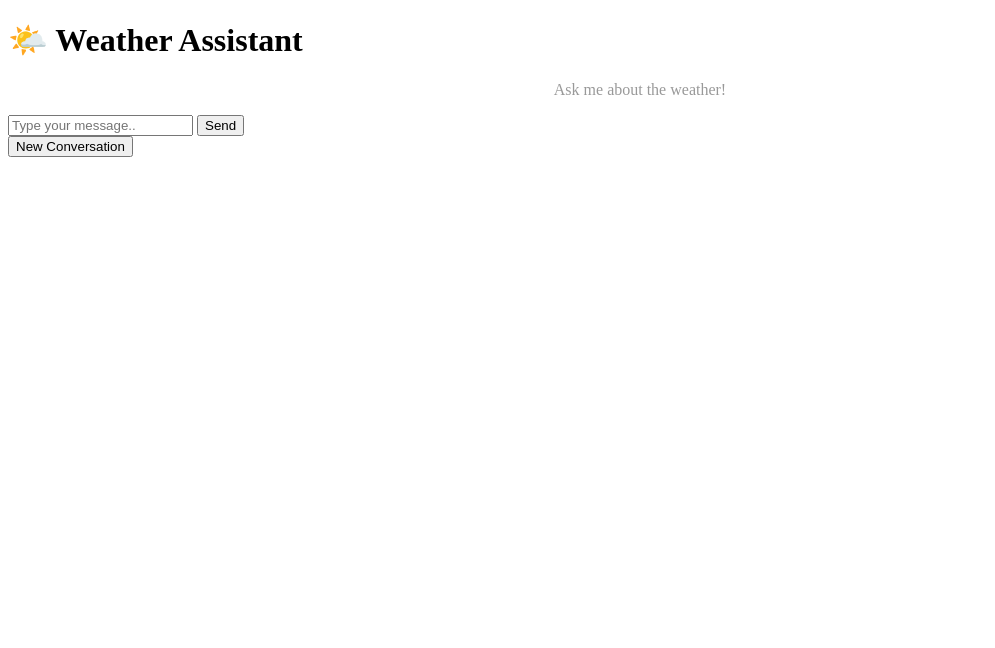
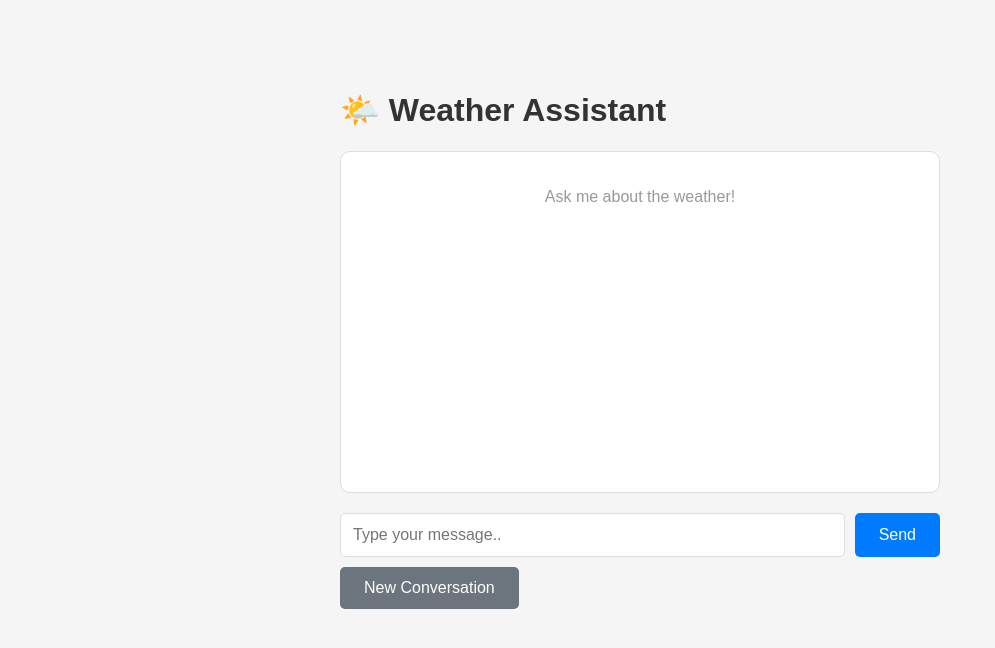
Before and after one commit to sara-czasak/langchain-learning, a Flask app: page / in a window 1280 px wide. Shown: the top 648 px of the page, without its empty margins (0-995 px from the left). Run offline with Flask 3, Linux system fonts and the light colour scheme.

Commit message:
add web ui

```diff
--- a/weather_agent/templates/chat.html
+++ b/weather_agent/templates/chat.html
@@ -2,6 +2,72 @@
 <html>
 <head>
     <title>Weather Assistant</title>
+    <style>
+        body {
+            font-family: Arial, sans-serif;
+            max-width: 600px;
+            margin: 50px auto;
+            padding: 20px;
+            background-color: #f5f5f5;
+        }
+        h1 {
+            color: #333;
+        }
+        .chat-box {
+            background-color: white;
+            border: 1px solid #ddd;
+            border-radius: 10px;
+            padding: 20px;
+            margin-bottom: 20px;
+            min-height: 300px;
+            max-height: 500px;
+            overflow-y: auto;
+        }
+        .message {
+            margin: 15px 0;
+            padding: 10px 15px;
+            border-radius: 8px;
+        }
+        .user {
+            background-color: #007bff;
+            color: white;
+            text-align: right;
+        }
+        .agent {
+            background-color: #e9ecef;
+            color: #333;
+        }
+        .input-form {
+            display: flex;
+            gap: 10px;
+            margin-bottom: 10px;
+        }
+        input[type="text"] {
+            flex: 1;
+            padding: 12px;
+            font-size: 16px;
+            border: 1px solid #ddd;
+            border-radius: 5px;
+        }
+        button {
+            padding: 12px 24px;
+            font-size: 16px;
+            background-color: #007bff;
+            color: white;
+            border: none;
+            border-radius: 5px;
+            cursor: pointer;
+        }
+        button:hover {
+            background-color: #0056b3;
+        }
+        .clear-btn {
+            background-color: #6c757d;
+        }
+        .clear-btn:hover {
+            background-color: #5a6268;
+        }
+    </style>
 </head>
 <body>
     <h1>🌤️ Weather Assistant</h1>
@@ -25,7 +91,7 @@
     </div>
 
     <form method="POST" action="/send" class="input-form" id="chatForm">
-        <input type="text" name="user_input" placeholder="Type your message.." required />
+        <input type="text" name="message" placeholder="Type your message.." required />
         <button type="submit">Send</button>
     </form>
 
```
Also changed, not shown: weather_agent/ai_agent.py (renamed from weather_agent/main.py).
